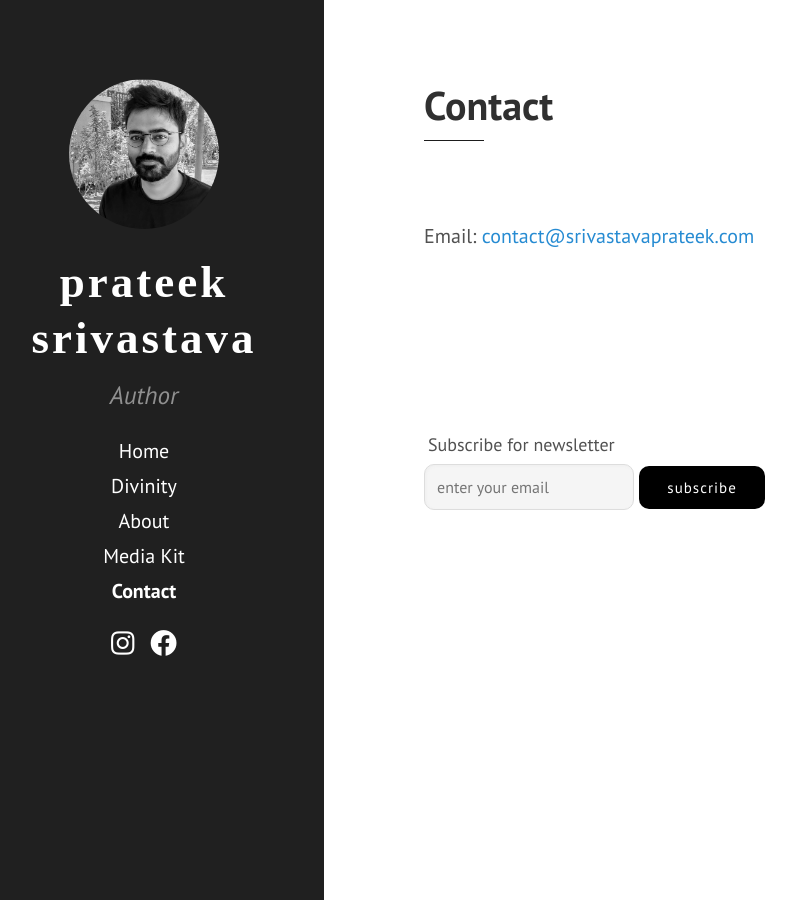
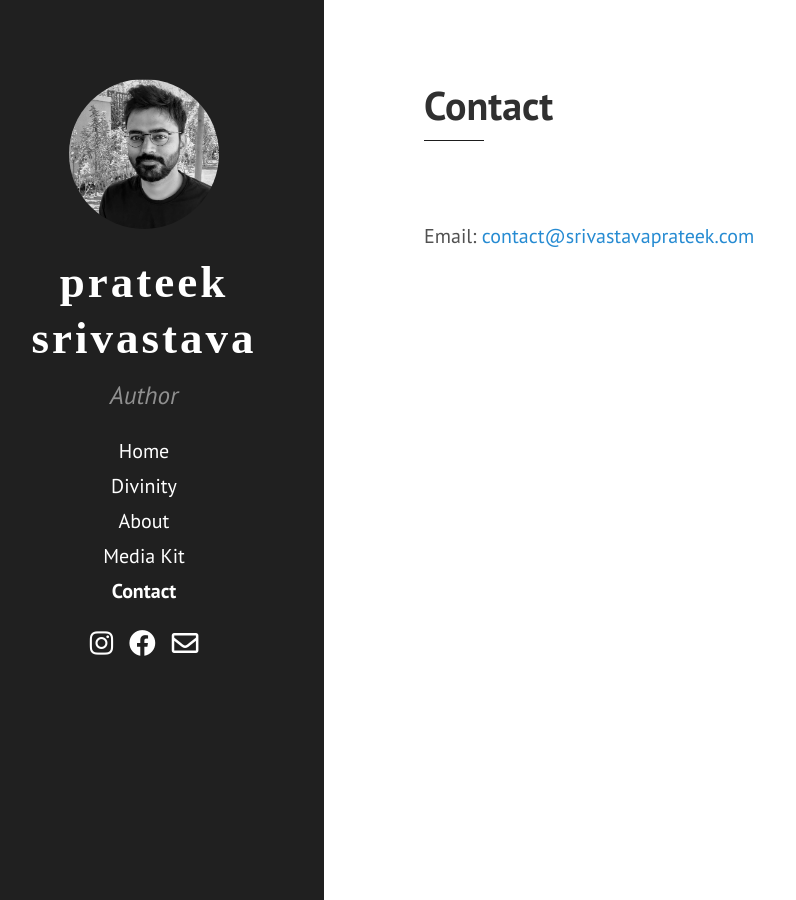
Before and after one commit to pratzo13/pratzo13.github.io, a Jekyll site: the page built from 04_contact.md, in a window 1280 px wide. Shown: the whole page, without its empty margins (36-832 px from the left). Built offline with Jekyll 4.4.1, drawn with Linux system fonts in a browser that asks for light colours; nearby versions of some CDN libraries.

Commit message:
email buttom, remove subscribe

```diff
--- a/04_contact.md
+++ b/04_contact.md
@@ -6,3 +6,7 @@ permalink: /contact/
 ---
 
 Email: <a href="mailto:contact@srivastavaprateek.com">contact@srivastavaprateek.com</a>
+
+<!-- <p>
+Get in touch with <a href="https://forms.gle/Fg5LRrEcnFLtzSu2A" target="_blank">the Author</a>
+</p> -->
--- a/_includes/sidebar.html
+++ b/_includes/sidebar.html
@@ -39,10 +39,16 @@
       <i class="fab fa-facebook fa-lg" aria-hidden="true">
       </i>
     </a>
-    <!-- &nbsp;
-    <a href="https://www.facebook.com/prateekwritesstories" target="_blank">
+    &nbsp;
+    <!-- <a href="https://www.facebook.com/prateekwritesstories" target="_blank">
       <i class="fab fa-goodreads fa-lg" aria-hidden="true">
       </i>
-    </a> -->
+    </a>
+    &nbsp; -->
+    <a href="mailto:contact@srivastavaprateek.com" target="_blank">
+      <i class="far fa-envelope fa-lg" aria-hidden="true">
+      </i>
+    </a>
+
   </div>
 </div>
--- a/_layouts/default.html
+++ b/_layouts/default.html
@@ -11,16 +11,16 @@
       {{ content }}
 
 
-      <div id="signup-form">
+      <!-- <div id="signup-form">
         <form action="https://getsimpleform.com/messages?form_api_token=e8cc5c353641345e74b3966ab7ca0163" method="POST" enctype="multipart/form-data">
           <div class="common-text">
             Subscribe for newsletter
           </div>
           <div id="mc_embed_signup_scroll" style="padding-bottom: 1em;">
-            <input type="email" value="" name="EMAIL" class="email" id="mce-EMAIL" placeholder="enter your email" required="">
+            <input type="email" value="" name="EMAIL" class="email" id="mce-EMAIL" placeholder="enter your email" required=""> -->
             <!-- real people should not fill this in and expect good things - do not remove this or risk form bot signups-->
 
-            <span style="position: absolute;left: -5000px;" aria-hidden="true">
+            <!-- <span style="position: absolute;left: -5000px;" aria-hidden="true">
               <input type="text" name="b_25a34f10515c4e9393e3da856_280158dda1" tabindex="-1" value="">
             </span>
             <span class="clear" style="margin-top: 1em;">
@@ -29,7 +29,7 @@
             <input type="hidden" name="redirect_to" value="http://www.srivastavaprateek.com/thank-you/">
           </div>
         </form>
-      </div>
+      </div> -->
 
     </div>
   </body>
```
